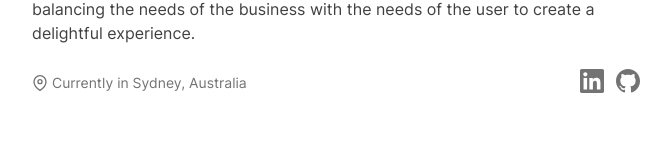
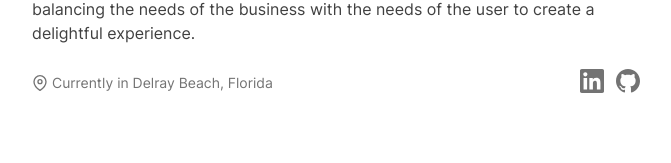
Before and after one commit to bamerf/personal-portfolio, a Next.js app: page / in a window 1280 px wide. Shown: the part 474-637 px from the top of the page, without its empty margins (304-975 px from the left). Built offline with nearby package versions, Linux system fonts and the light colour scheme.

Commit message:
change location

```diff
--- a/data/constants.ts
+++ b/data/constants.ts
@@ -1 +1 @@
-export const location = 'Sydney, Australia';
+export const location = 'Delray Beach, Florida';
```
